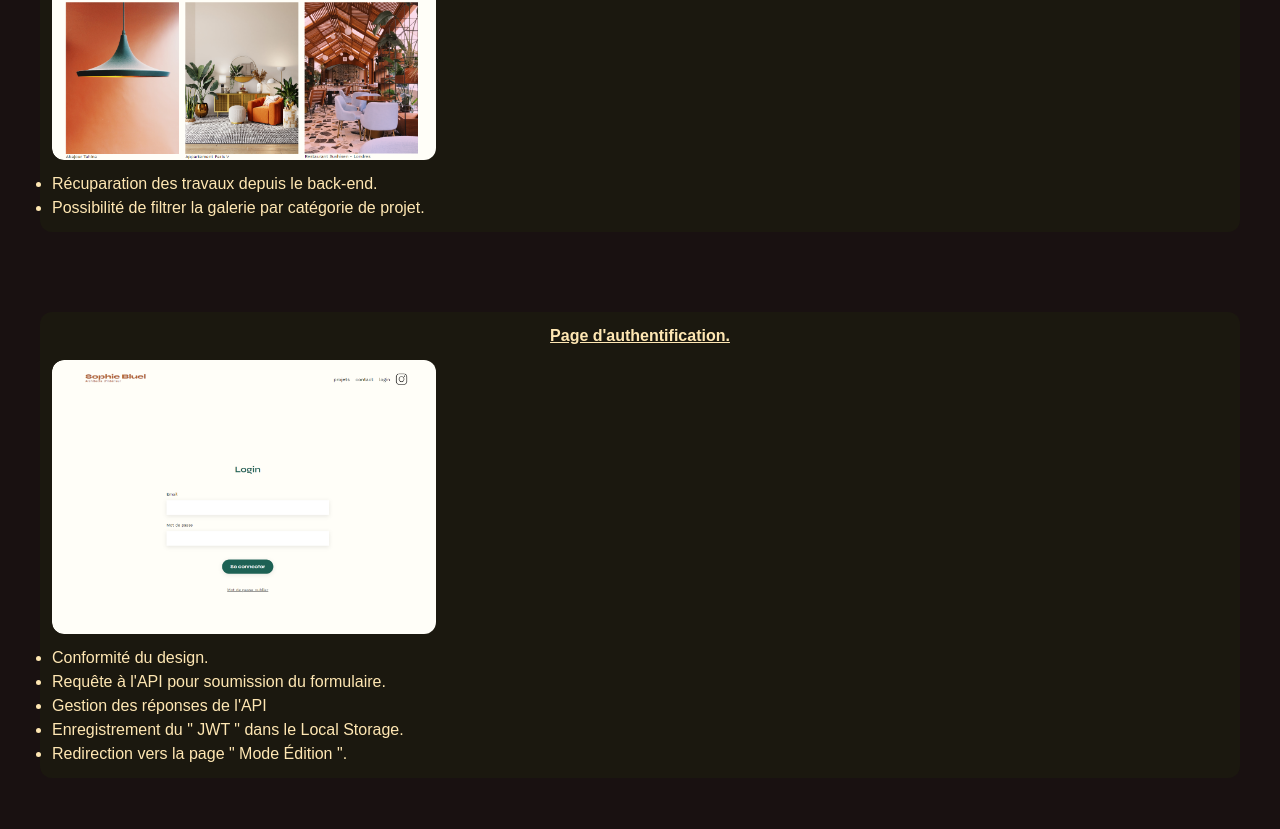
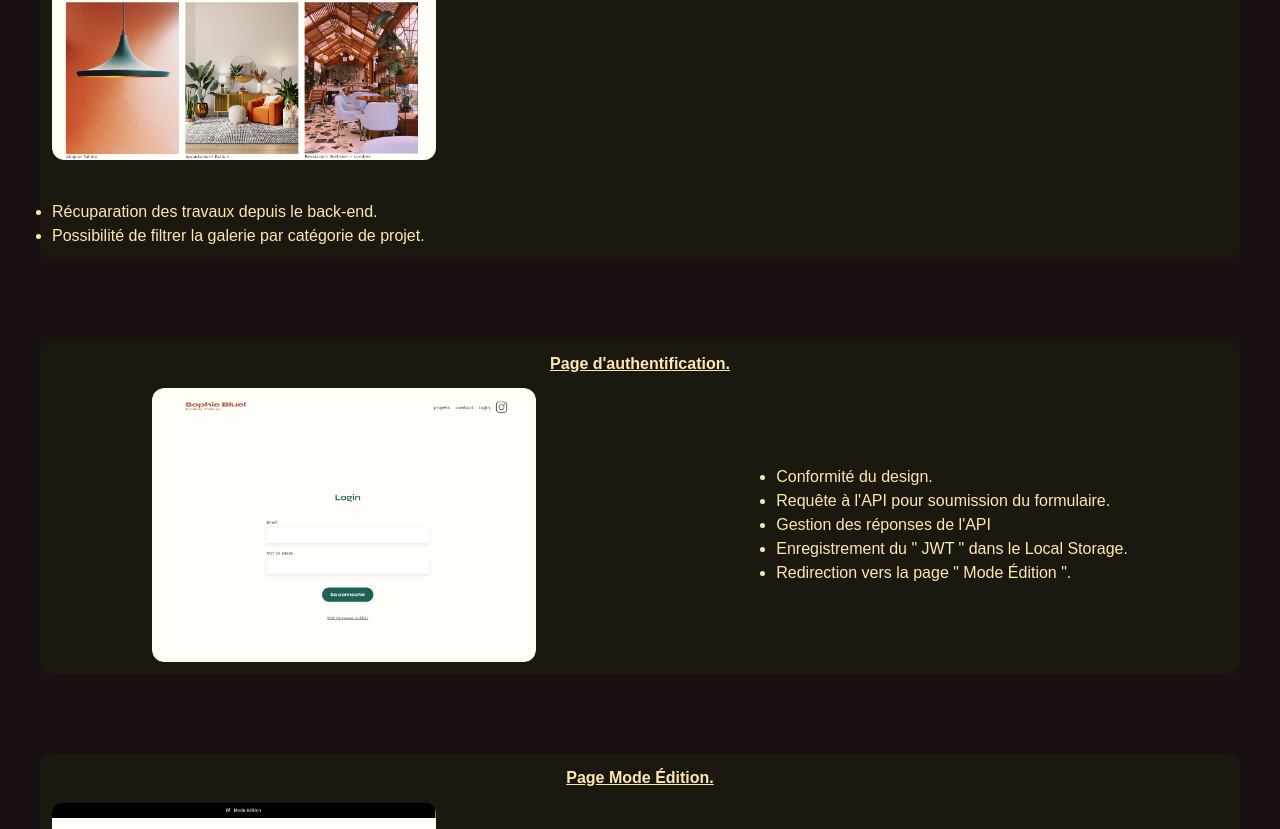
Before and after one commit to Buens18k/Portfolio, a Next.js app: page /project/sophiebluel in a window 1280 px wide. Shown: the part 1344-2173 px from the top of the page. Built offline with nearby package versions, Linux system fonts and the light colour scheme; a web font is replaced by a local one.

Commit message:
row | row-reverse

```diff
--- a/app/components/projects/item.tsx
+++ b/app/components/projects/item.tsx
@@ -5,22 +5,23 @@ interface itemProps {
   src: string;
   alt: string;
   items: string[];
+  layout?: 'flex-row' | 'flex-row-reverse';
 }
 
-function Item({ title, src, alt, items }: itemProps) {
+function Item({ title, src, alt, items, layout = 'flex-row' }: itemProps) {
   return (
     <>
-      {/* <div className="flex justify-center"> */}
       <h3 className="flex justify-center font-semibold underline">{title}</h3>
-      {/* </div> */}
+      <div className={`flex flex-col lg:${layout} lg:justify-around  gap-5 md:gap-10`}>
         <PictureProject src={src} alt={alt} />
-      <div className="flex flex-col justify-center">
+        <div className="flex flex-col justify-center lg:max-w-96">
           <ul className="flex flex-col items-start list-disc">
             {items.map((item, index) => (
               <li key={index}>{item}</li>
             ))}
           </ul>
         </div>
+      </div>
     </>
   );
 }
--- a/app/components/projects/missing.tsx
+++ b/app/components/projects/missing.tsx
@@ -16,14 +16,14 @@ interface missingProps {
 export default function Missing({ titleName, projectName, ssProjectName, src, alt, missingItems }: missingProps) {
   return (
     <>
-      <h1 className="flex justify-center text-2xl lg:text-5xl font-bold underline">{titleName};</h1>
+      <h1 className="flex justify-center text-2xl md:text-3xl lg:text-5xl font-bold underline">{titleName};</h1>
       <div className="flex flex-col gap-4 xl:gap-8">
         <div className="flex flex-col justify-center items-center">
-          <p className="flex font-semibold justify-center underline lg:text-2xl">{projectName}</p>
-          <span className="flex justify-center text-sm lg:text-xl">{`(${ssProjectName})`}</span>
+          <p className="flex font-semibold justify-center underline md:text-xl lg:text-2xl">{projectName}</p>
+          <span className="flex justify-center text-sm md:text-base lg:text-xl">{`(${ssProjectName})`}</span>
         </div>
         <Image className="object-cover rounded-xl w-auto h-96" src={`/images/projects/${src}`} alt={alt} priority width={5000} height={5000} />
-        <div className="flex flex-col lg:flex-row lg:justify-around gap-4">
+        <div className="flex flex-col md:flex-row md:justify-around gap-4">
           {missingItems.map((missingItem, index) => (
             <MissingItems key={index} title={missingItem.title} items={missingItem.items} />
           ))}
--- a/app/components/projects/picture.tsx
+++ b/app/components/projects/picture.tsx
@@ -14,7 +14,7 @@ function PictureProject({ src, alt }: PictureProps) {
         width={500}
         height={500}
       />
-      <div className="absolute rounded-xl inset-0 bg-black-50 bg-opacity-0 hover:bg-opacity-25 transition-opacity duration-300"></div>
+      <div className="absolute object-cover rounded-xl inset-0 bg-black-50 bg-opacity-0 hover:bg-opacity-25 transition-opacity duration-300"></div>
     </div>
   );
 }
--- a/app/project/sophiebluel/page.tsx
+++ b/app/project/sophiebluel/page.tsx
@@ -27,6 +27,7 @@ function Project() {
           src="p6.webp"
           alt="Photo de Sophie Bluel"
           items={['Récuparation des travaux depuis le back-end.', 'Possibilité de filtrer la galerie par catégorie de projet.']}
+          layout="flex-row-reverse"
         />
       </section>
       <section className="flex flex-col gap-3 bg-menu rounded-xl p-3">
@@ -49,6 +50,7 @@ function Project() {
           src="authBluel.webp"
           alt="Photo de Sophie Bluel"
           items={["Fonctionnalité avancer pour l'administrateur d'accéder à des fonctions.", 'Conformité du design', "Déconnexion de l'utilisateur."]}
+          layout="flex-row-reverse"
         />
       </section>
       <section className="flex flex-col gap-3 bg-menu rounded-xl p-3">
@@ -74,6 +76,7 @@ function Project() {
             "Envoie du nouveaux projet à l'API en respectant la documentation.",
             'Affichage du nouveaux projet dynamiquement dans le portfolio ainsi que dans la modale de suppression sans rechargement de la page Web.',
           ]}
+          layout="flex-row-reverse"
         />
       </section>
       <section className="flex flex-col items-center gap-3">
```
Lines whose indentation alone changed are shown as unchanged.
